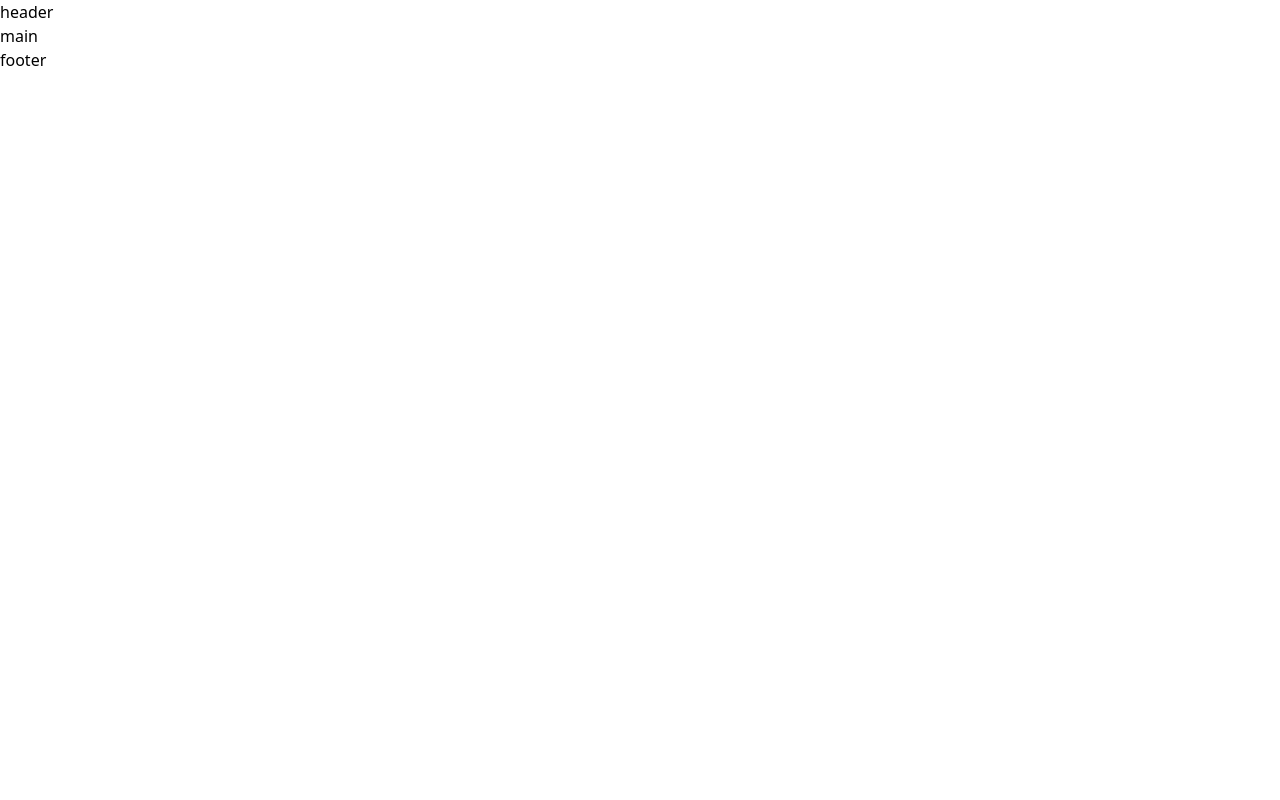
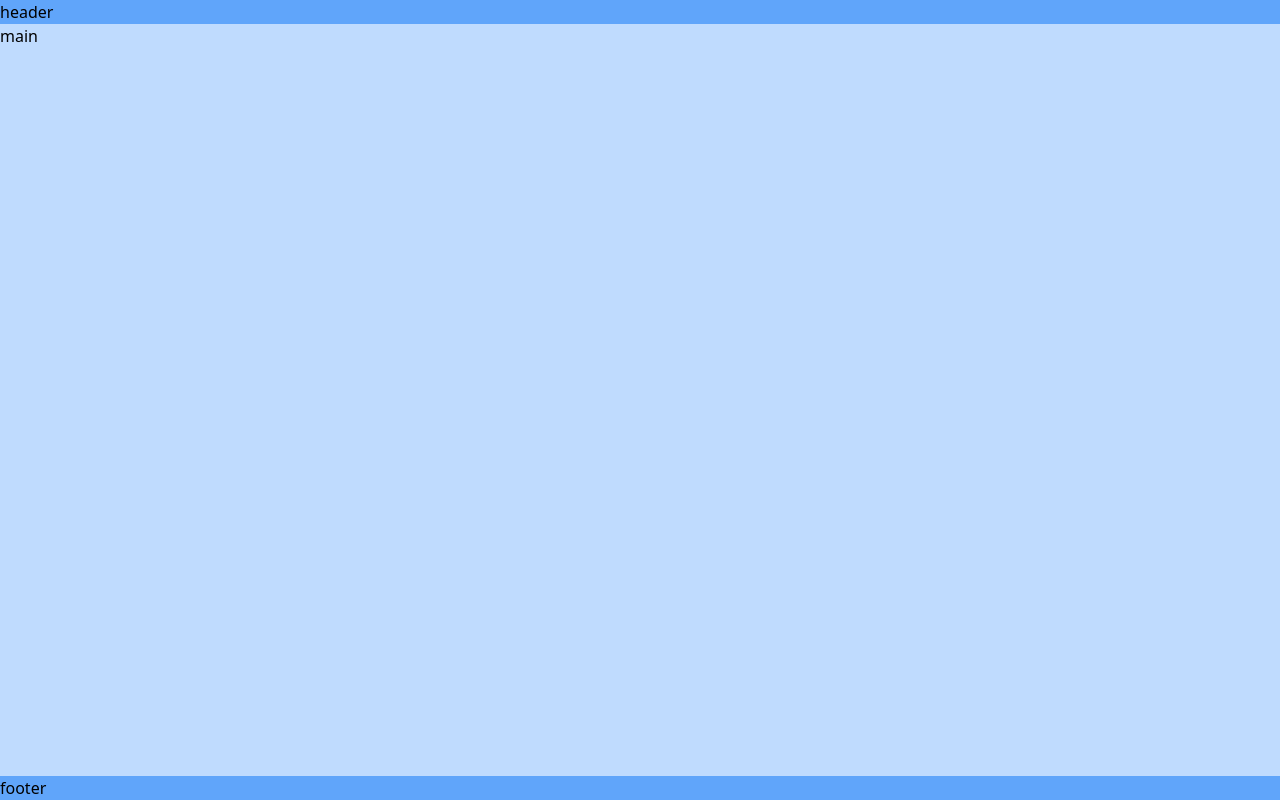
Before and after one commit to puck3000/amtamtamt, a Next.js app: page / in a window 1280 px wide. Built offline with nearby package versions, Linux system fonts and the light colour scheme.

Commit message:
adds basic layout

```diff
--- a/pages/index.js
+++ b/pages/index.js
@@ -2,14 +2,14 @@ import Head from 'next/head'
 
 export default function Home() {
   return (
-    <div>
+    <div className='w-screen h-screen bg-blue-400 flex flex-col'>
       <Head>
         <title>AmtAmtAmt</title>
         <link rel='icon' href='/favicon.ico' />
       </Head>
 
       <header>header</header>
-      <main>main</main>
+      <main className='flex-1 w-full h-full bg-blue-200'>main</main>
       <footer>footer</footer>
     </div>
   )
```
